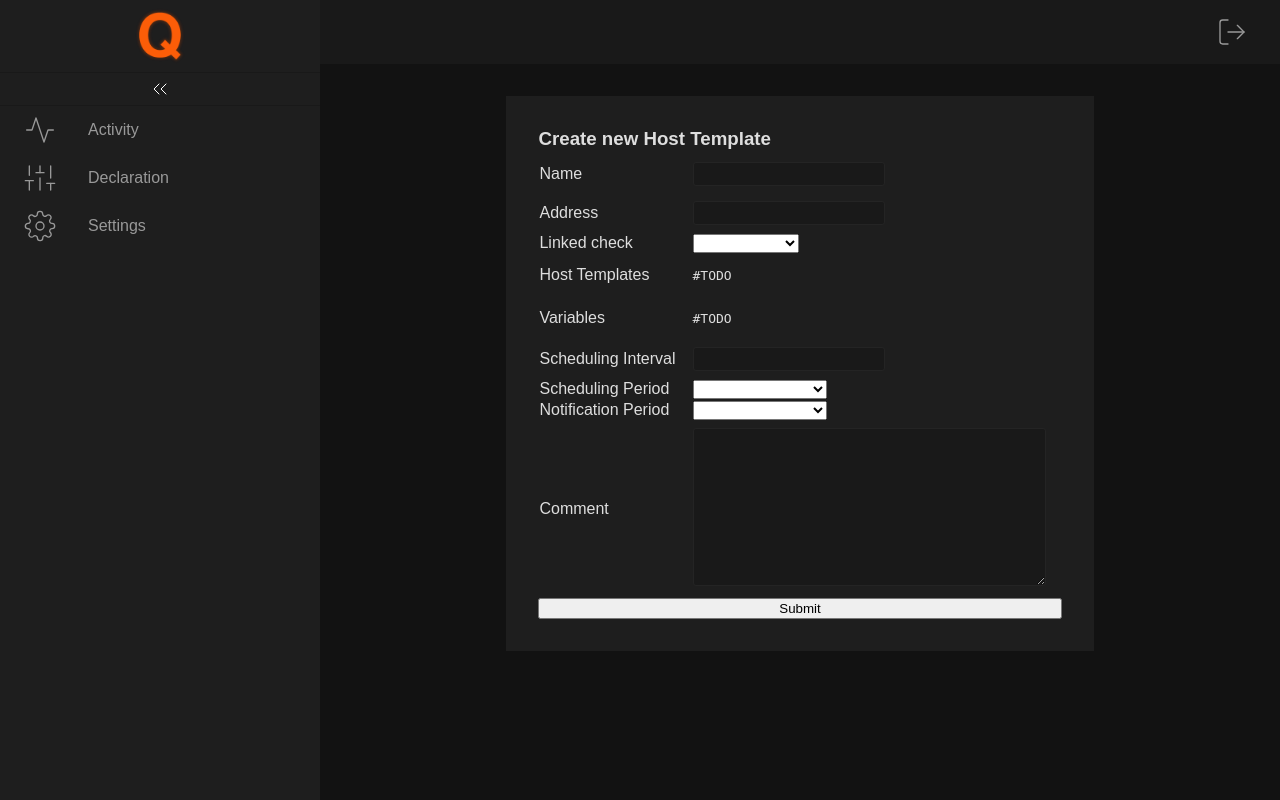
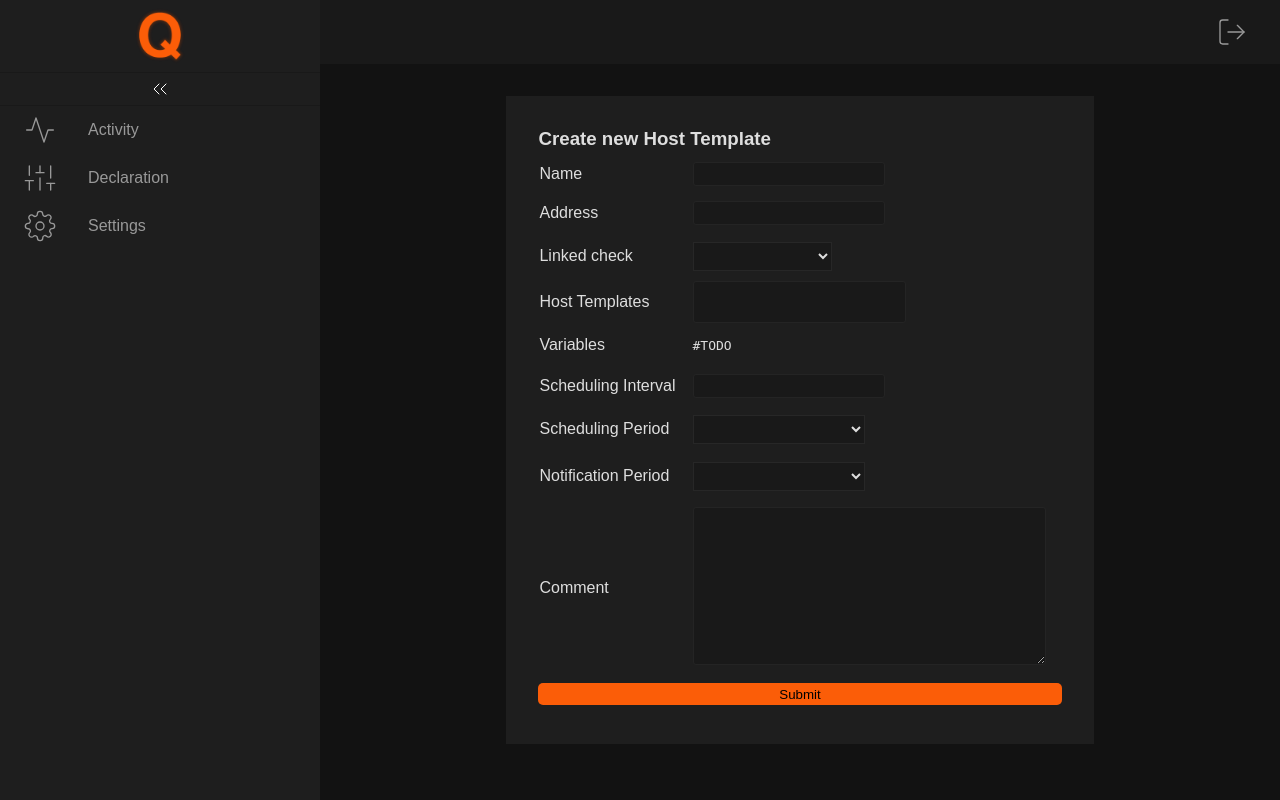
Before and after one commit to monitoring-agency/Q, a Django app: page /declaration/hosttemplate/create in a window 1280 px wide. Run offline with Django 3.2, Linux system fonts and the light colour scheme; a user stored in the database is signed in; tables that the repository leaves empty hold one stand-in row (values such as "Sample post"); some libraries are stand-ins or nearby versions; grey boxes are pictures that could not be loaded.

Commit message:
Added multiselect for host_templates

```diff
--- a/q_web/frontend/urls.py
+++ b/q_web/frontend/urls.py
@@ -42,20 +42,45 @@ generate_url_paths(
 )
 
 
-def host_metric_template_callback():
+def metric_template_callback():
     return {
         "checks": models.Check.objects.all(),
         "time_periods": models.TimePeriod.objects.all(),
+        "metric_templates": models.MetricTemplate.objects.all(),
      }
+
+
+def correct_metric_template(params, model_class, sid=""):
+    if "metric_templates" not in params:
+        params["metric_templates"] = ""
 
 
 generate_url_paths(
     api.views.MetricTemplateView, models.MetricTemplate,
-    [host_metric_template_callback]
+    [metric_template_callback],
+    [correct_metric_template]
+
 )
+
+
+def host_template_callback():
+    return {
+        "checks": models.Check.objects.all(),
+        "time_periods": models.TimePeriod.objects.all(),
+        "host_templates": models.HostTemplate.objects.all(),
+    }
+
+
+def correct_host_template(params, model_class, sid=""):
+    if "host_templates" not in params:
+        params["host_templates"] = ""
+    print(params)
+
+
 generate_url_paths(
     api.views.HostTemplateView, models.HostTemplate,
-    [host_metric_template_callback]
+    [host_template_callback],
+    [correct_host_template]
 )
 
 
--- a/q_web/templates/declaration/hosttemplate/create_or_update.html
+++ b/q_web/templates/declaration/hosttemplate/create_or_update.html
@@ -31,7 +31,7 @@
                         <label for="linked_check">Linked check</label>
                     </td>
                     <td>
-                        <select id="linked_check" name="linked_check">
+                        <select id="linked_check" name="linked_check" class="select">
                             <option value=""></option>
                         {% for entry in checks %}
                         {% if existing.linked_check == entry.id %}
@@ -48,7 +48,15 @@
                         <label for="host_templates">Host Templates</label>
                     </td>
                     <td>
-                        <pre>#TODO</pre>
+                        <select multiple="multiple" name="host_templates" class="multiselect" id="host_templates">
+                            {% for ht in host_templates %}
+                            {% if existing and ht.id in existing.host_templates %}
+                                <option value="{{ ht.id }}" selected>{{ ht.name }}</option>
+                            {% else %}
+                                <option value="{{ ht.id }}">{{ ht.name }}</option>
+                            {% endif %}
+                            {% endfor %}
+                        </select>
                     </td>
                 </tr>
                 <tr>
@@ -72,7 +80,7 @@
                         <label for="scheduling_period">Scheduling Period</label>
                     </td>
                     <td>
-                        <select id="scheduling_period" name="scheduling_period">
+                        <select id="scheduling_period" name="scheduling_period" class="select">
                             <option value=""></option>
                         {% for entry in time_periods %}
                         {% if existing.scheduling_period == entry.id %}
@@ -89,7 +97,7 @@
                         <label for="notification_period">Notification Period</label>
                     </td>
                     <td>
-                        <select id="notification_period" name="notification_period">
+                        <select id="notification_period" name="notification_period" class="select">
                             <option value=""></option>
                         {% for entry in time_periods %}
                         {% if existing.notification_period == entry.id %}
@@ -110,7 +118,7 @@
                     </td>
                 </tr>
             </table>
-            <button>Submit</button>
+            <button class="button">Submit</button>
         </div>
     </form>
 </div>
--- a/q_web/templates/declaration/hosttemplate/index.html
+++ b/q_web/templates/declaration/hosttemplate/index.html
@@ -28,7 +28,7 @@
                 <td class="normalCell">
                     <form method="POST" action="/declaration/hosttemplate/delete/{{ item.id }}">
                         {% csrf_token %}
-                        <button class="colorless"><img src="{% static 'img/delete.svg' %}" alt="Delete"></button>
+                        <button class="colorless button"><img src="{% static 'img/delete.svg' %}" alt="Delete"></button>
                     </form>
                 </td>
             </tr>
```
